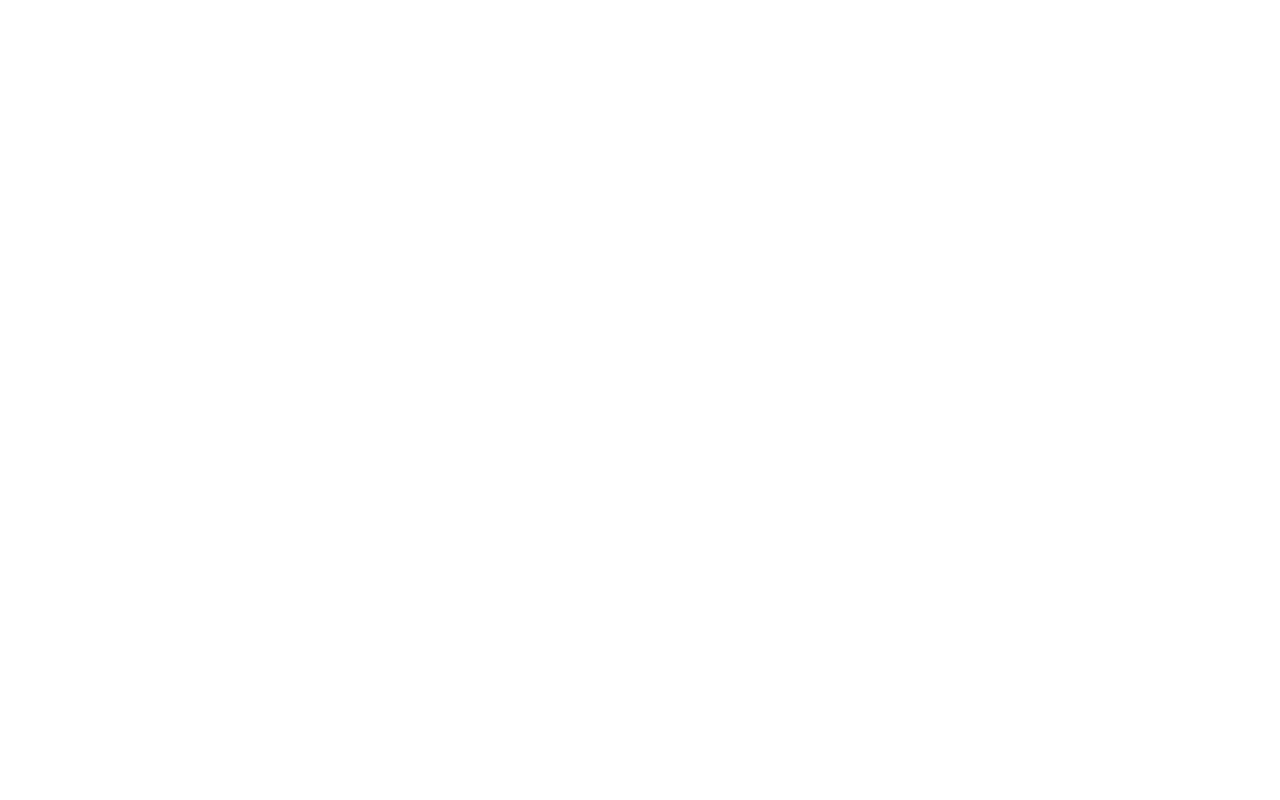
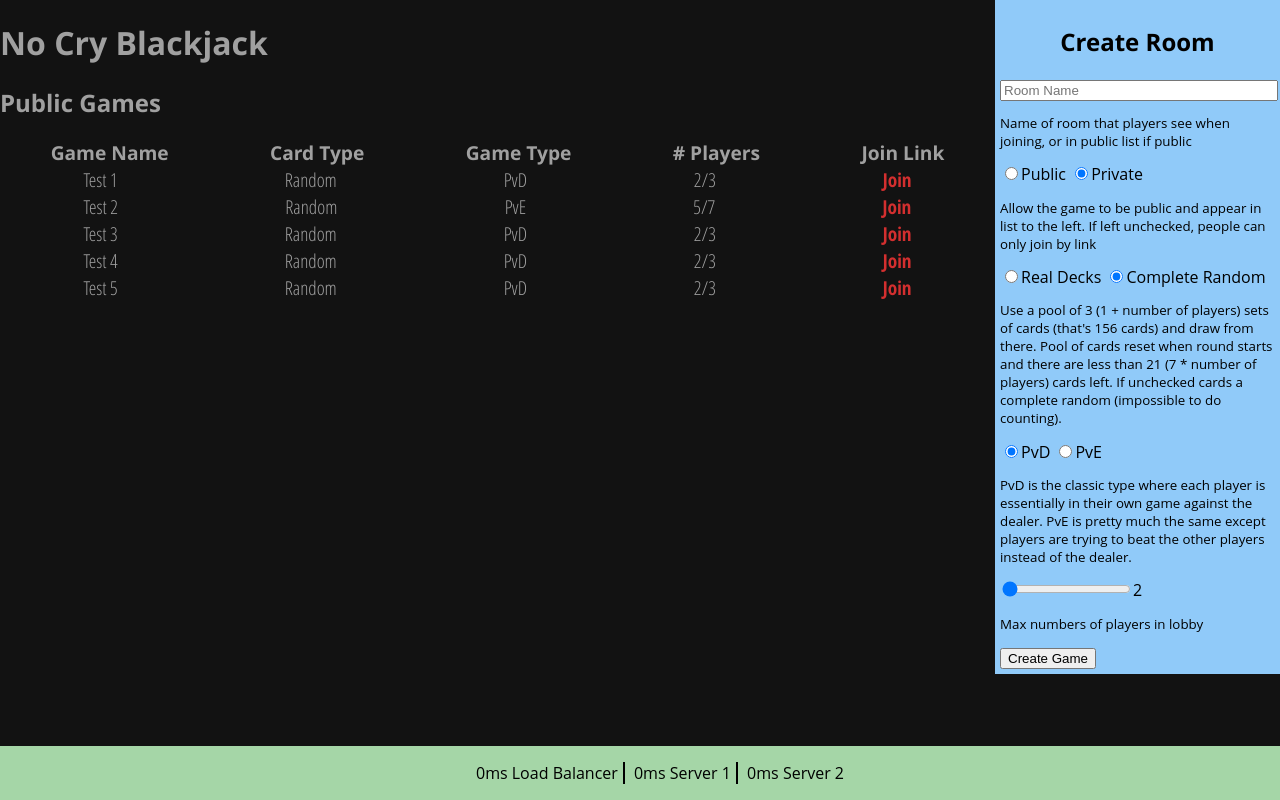
Before and after one commit to demosjarco/no-cry-blackjack, a website: page web/home.html in a window 1280 px wide. Drawn offline with Linux system fonts and the light colour scheme; a web font is replaced by a local one.

Commit message:
Created ui

```diff
--- a/web/css/common.less
+++ b/web/css/common.less
@@ -0,0 +1,37 @@
+@import "variables";
+@import url('https://fonts.googleapis.com/css?family=Open+Sans+Condensed:300,700|Open+Sans:400,700&display=swap');
+
+body {
+	margin: 0;
+	padding: 0 0 54px 0;
+
+	background-color: @bg-color;
+	color: @text;
+	font-family: 'Open Sans', sans-serif;
+
+	footer {
+		position: fixed;
+		bottom: 0;
+		width: 100%;
+
+		text-align: center;
+
+		background-color: @secondary;
+		color: @secondary-text;
+
+		ul {
+			list-style-type: none;
+
+			li {
+				display: inline-block;
+				padding: 0 5px;
+
+				border-right: 2px solid black;
+
+				&:last-child {
+					border-right: none;
+				}
+			}
+		}
+	}
+}
--- /dev/null
+++ b/web/css/home.less
@@ -0,0 +1,76 @@
+@import "variables";
+
+body {
+	padding-right: 285px;
+
+	main {
+		section {
+			div#publicList {
+				display: flex;
+				flex-direction: column;
+
+				font-family: 'Open Sans Condensed', sans-serif;
+				font-size: larger;
+
+				div.publicGame {
+					display: flex;
+					flex-direction: row;
+					justify-content: space-around;
+
+					min-width: 550px;
+
+					&.info {
+						font-family: 'Open Sans', sans-serif;
+						font-weight: bold;
+					}
+
+					div {
+						display: inline-block;
+
+						a:link, a:visited, a:hover, a:active {
+//							color: @important-text;
+							color: @primary-variant;
+							text-decoration: none;
+							font-weight: bold;
+						}
+					}
+				}
+			}
+		}
+	}
+
+	aside {
+		position: fixed;
+		top: 0;
+		right: 0;
+		padding: 5px;
+		width: 275px;
+		max-height: ~"calc(100% - 64px)";
+		overflow-y: scroll;
+
+		background-color: @primary;
+		color: @secondary-text;
+
+		h2 {
+			text-align: center;
+		}
+
+		form {
+			input[type=text] {
+				width: ~"calc(100% - 5px)";;
+			}
+
+			p.details {
+				font-size: smaller;
+			}
+
+			input[type=range] {
+				vertical-align: text-top;
+			}
+
+			span#players {
+				display: inline-block;
+			}
+		}
+	}
+}
--- /dev/null
+++ b/web/css/variables.less
@@ -0,0 +1,14 @@
+@bg-color: #121212;
+@important-text: rgba(255, 255, 255, 0.87);
+@text: rgba(255, 255, 255, 0.60);
+@disabled-text: rgba(255, 255, 255, 0.38);
+
+@primary: #90CAF9;
+@primary-variant: #D32F2F;
+@primary-text: #000000;
+
+@secondary: #A5D6A7;
+@secondary-text: #000000;
+
+@error: #CF6679;
+@error-text: #000000;
--- a/web/home.html
+++ b/web/home.html
@@ -1,12 +1,87 @@
 <!doctype html>
 <html>
 <head>
-	<meta name="viewport" content="width=device-width, initial-scale=1, maximum-scale=1" />
 	<meta charset="utf-8" />
 	<title>NCB | Home</title>
 	<link rel="stylesheet" href="css/common.css" type="text/css" />
+	<link rel="stylesheet" href="css/home.css" type="text/css" />
 </head>
 
 <body>
+	<main>
+		<header>
+			<h1>No Cry Blackjack</h1>
+		</header>
+		<section>
+			<h2>Public Games</h2>
+			<div id="publicList">
+				<div class="publicGame info">
+					<div class="gameTitle">Game Name</div>
+					<div class="cardType">Card Type</div>
+					<div class="gameType">Game Type</div>
+					<div class="players"># Players</div>
+					<div class="joinLink">Join Link</div>
+				</div>
+				<div class="publicGame">
+					<div class="gameTitle">Test 1</div>
+					<div class="cardType">Random</div>
+					<div class="gameType">PvD</div>
+					<div class="players">2/3</div>
+					<div class="joinLink"><a href="">Join</a></div>
+				</div>
+				<div class="publicGame">
+					<div class="gameTitle">Test 2</div>
+					<div class="cardType">Random</div>
+					<div class="gameType">PvE</div>
+					<div class="players">5/7</div>
+					<div class="joinLink"><a href="">Join</a></div>
+				</div><div class="publicGame">
+					<div class="gameTitle">Test 3</div>
+					<div class="cardType">Random</div>
+					<div class="gameType">PvD</div>
+					<div class="players">2/3</div>
+					<div class="joinLink"><a href="">Join</a></div>
+				</div><div class="publicGame">
+					<div class="gameTitle">Test 4</div>
+					<div class="cardType">Random</div>
+					<div class="gameType">PvD</div>
+					<div class="players">2/3</div>
+					<div class="joinLink"><a href="">Join</a></div>
+				</div><div class="publicGame">
+					<div class="gameTitle">Test 5</div>
+					<div class="cardType">Random</div>
+					<div class="gameType">PvD</div>
+					<div class="players">2/3</div>
+					<div class="joinLink"><a href="">Join</a></div>
+				</div>
+			</div>
+		</section>
+		<aside>
+			<h2>Create Room</h2>
+			<form onSubmit="createRoom()">
+				<input type="text" required id="gameName" placeholder="Room Name" />
+				<p class="details">Name of room that players see when joining, or in public list if public</p>
+				<input name="gameVisibility" type="radio" required /><span>Public</span>
+				<input name="gameVisibility" type="radio" checked required /><span>Private</span>
+				<p class="details">Allow the game to be public and appear in list to the left. If left unchecked, people can only join by link</p>
+				<input name="cardType" type="radio" required /><span>Real Decks</span>
+				<input name="cardType" type="radio" checked required /><span>Complete Random</span>
+				<p class="details">Use a pool of <span id="numOfSets">3</span> (1 + number of players) sets of cards (that's <span id="numOfCards">156</span> cards) and draw from there. Pool of cards reset when round starts and there are less than <span id="resetCards">21</span> (7 * number of players) cards left. If unchecked cards a complete random (impossible to do counting).</p>
+				<input name="gameType" type="radio" checked required /><span>PvD</span>
+				<input name="gameType" type="radio" required /><span>PvE</span>
+				<p class="details">PvD is the classic type where each player is essentially in their own game against the dealer. PvE is pretty much the same except players are trying to beat the other players instead of the dealer.</p>
+				<input type="range" required max="7" min="2" step="1" value="2" /><span id="players">2</span>
+				<p class="details">Max numbers of players in lobby</p>
+				<input type="submit" value="Create Game" />
+			</form>
+		</aside>
+		<footer>
+			<ul>
+				<li><span class="ping">0</span>ms <span class="server">Load Balancer</span></li>
+				<li><span class="ping">0</span>ms <span class="server">Server 1</span></li>
+				<li><span class="ping">0</span>ms <span class="server">Server 2</span></li>
+			</ul>
+		</footer>
+	</main>
 </body>
 </html>
```
Also changed, not shown: web/css/common.css, web/css/home.css (added), web/css/variables.css (added).
